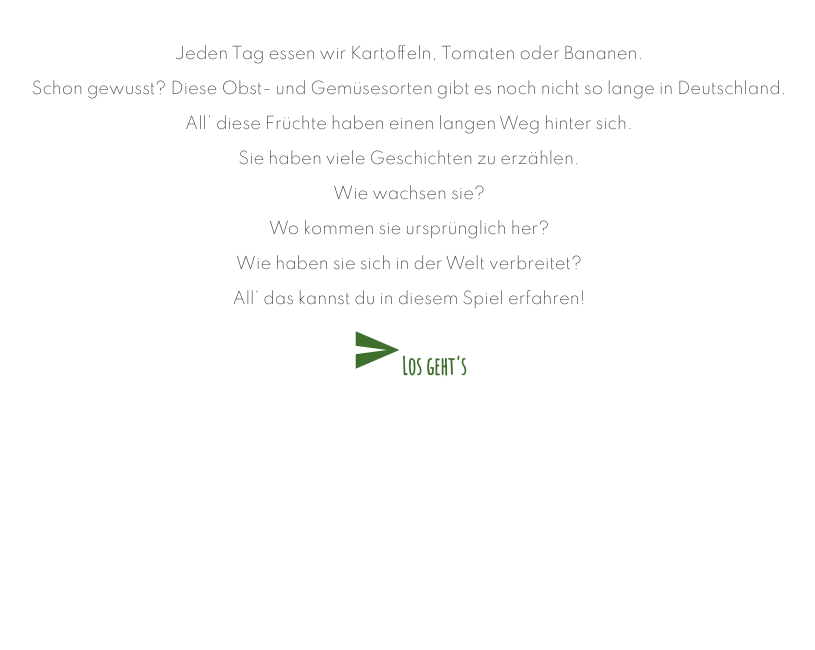
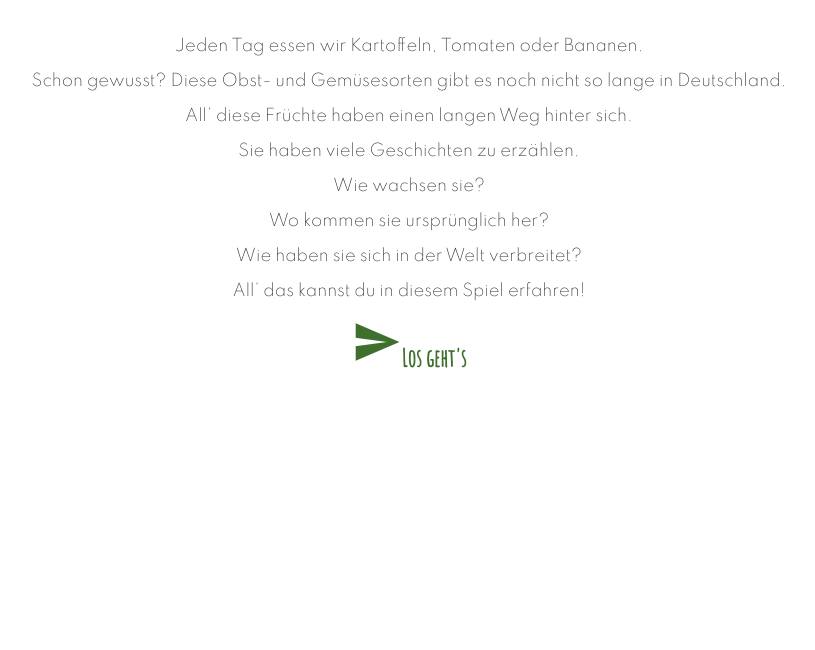
Before and after one commit to HannesHornig/Memori, a React app: page / in a window 1280 px wide. Shown: the part 158-808 px from the top of the page, without its empty margins (231-1046 px from the left). Built offline with nearby package versions, Linux system fonts and the light colour scheme; what animated, uifx would draw is missing.

Commit message:
impressum

```diff
--- a/src/index.css
+++ b/src/index.css
@@ -11,7 +11,7 @@ body {
 body {
     font-family: 'Spartan', sans-serif;
     color: rgba(0, 0, 0, 0.8);
-gin: 0;
+    margin: 0;
     background: white;
 }
 
```
